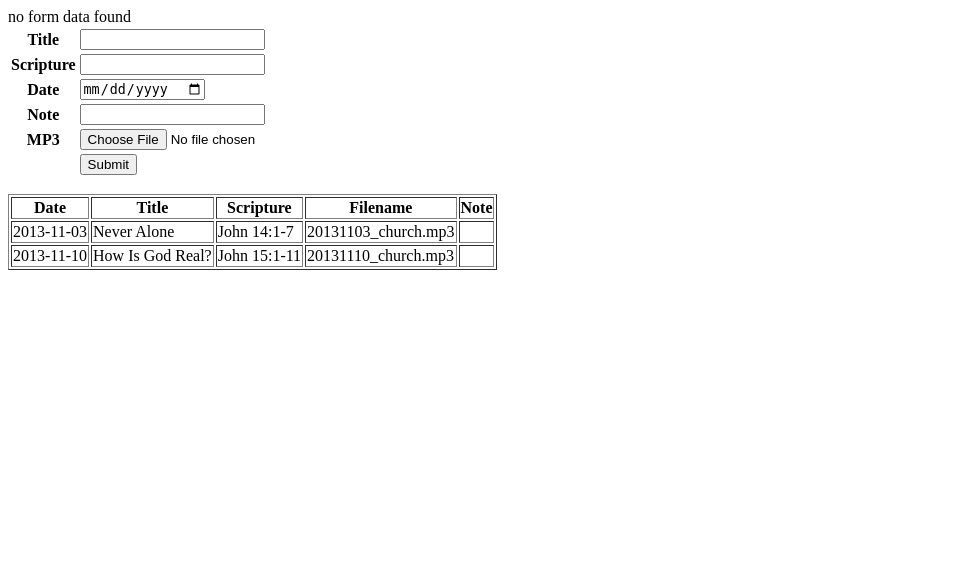
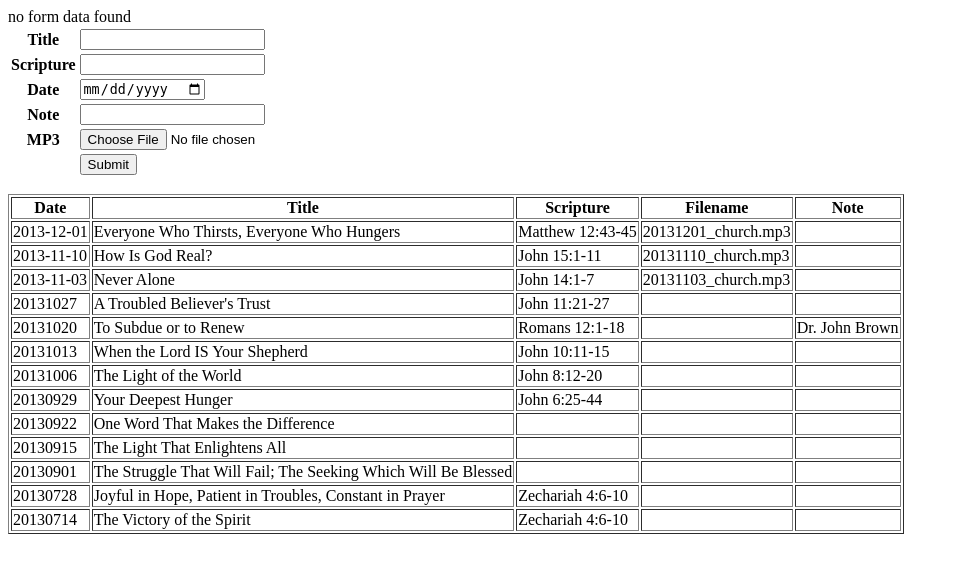
Before and after one commit to mcjffld/firstpresby, a PHP site: page /save-sermon.php in a window 1280 px wide. Shown: the top 573 px of the page, without its empty margins (0-959 px from the left). Run offline with PHP 8.4, Linux system fonts and the light colour scheme.

Commit message:
updated to include dec 01 and added tools

```diff
--- a/content/sermon-archive.php
+++ b/content/sermon-archive.php
@@ -89,6 +89,7 @@ while(!feof($file)) {
 }
 
 fclose($file);
+
 ?>
 			</table>
 
--- a/save-sermon.php
+++ b/save-sermon.php
@@ -58,11 +58,21 @@
 
                 if (move_uploaded_file ($tmpname , "$sermondir/$filename" )) {
                     $my_file = 'sermon-list.txt';
-                    $filedata = file_get_contents($my_file);
-                    $handle = fopen($my_file,'w+') or die('Cannot open file:  '.$my_file);
+
                     $data = $date . "#" . $title . "#" . $scripture . "#" . $filename . "#" . $note . "\n";
-                    fwrite($handle, $data);
-                    fwrite($handle, $filedata);
+
+                    $lines = file($my_file);
+
+                    array_unshift($lines,$data);
+
+                    rsort($lines);
+
+                    file_put_contents($my_file, implode(PHP_EOL, $lines));
+
+#                    $filedata = file_get_contents($my_file);
+#                    $handle = fopen($my_file,'w+') or die('Cannot open file:  '.$my_file);
+#                    fwrite($handle, $data);
+#                    fwrite($handle, $filedata);
                     echo "saved file to " . $filename . " for " . $title . " from " . $date;
 
                 } else {
@@ -103,19 +113,38 @@
 
             $data = str_getcsv($str, "#");
 
-            if ($data[0] != NULL) {
+            if (isset($data[0])) {
+                $date = $data[0];
 
-                if ($data[4] == NULL || $data[4] == "") {
-                    $data[4]  ="&nbsp;";
+                if (isset($data[1])) {
+                    $title = $data[1];
+                } else {
+                    $title = "&nbsp;";
                 }
+                if (isset($data[2])) {
+                    $scripture = $data[2];
+                } else {
+                    $scripture = "&nbsp;";
+                }
+                if (isset($data[3])) {
+                    $filename = $data[3];
+                } else {
+                    $filename = "&nbsp;";
+                }
+                if (isset($data[4])) {
+                    $note = $data[4];
+                } else {
+                    $note = "&nbsp;";
+                }
+
         ?>
 
 <tr>
-    <td><?= $data[0] ?></td>
-    <td><?= $data[1] ?></td>
-    <td><?= $data[2] ?></td>
-    <td><?= $data[3] ?></td>
-    <td><?= $data[4] ?></td>
+    <td><?= $date ?></td>
+    <td><?= $title ?></td>
+    <td><?= $scripture ?></td>
+    <td><?= $filename ?></td>
+    <td><?= $note ?></td>
 </tr>
 
         <?php
--- a/sermon-list.txt
+++ b/sermon-list.txt
@@ -1,2 +1,13 @@
+2013-12-01#Everyone Who Thirsts, Everyone Who Hungers#Matthew 12:43-45#20131201_church.mp3#
+2013-11-10#How Is God Real?#John 15:1-11#20131110_church.mp3#
 2013-11-03#Never Alone#John 14:1-7#20131103_church.mp3#
-2013-11-10#How Is God Real?#John 15:1-11#20131110_church.mp3#
+20131027#A Troubled Believer's Trust#John 11:21-27##
+20131020#To Subdue or to Renew#Romans 12:1-18##Dr. John Brown
+20131013#When the Lord IS Your Shepherd#John 10:11-15##
+20131006#The Light of the World#John 8:12-20##
+20130929#Your Deepest Hunger#John 6:25-44##
+20130922#One Word That Makes the Difference###
+20130915#The Light That Enlightens All###
+20130901#The Struggle That Will Fail; The Seeking Which Will Be Blessed###
+20130728#Joyful in Hope, Patient in Troubles, Constant in Prayer#Zechariah 4:6-10##
+20130714#The Victory of the Spirit#Zechariah 4:6-10##
```
Also changed, not shown: content/2013_sermons.php (+13 -1 lines), 1 other file.
